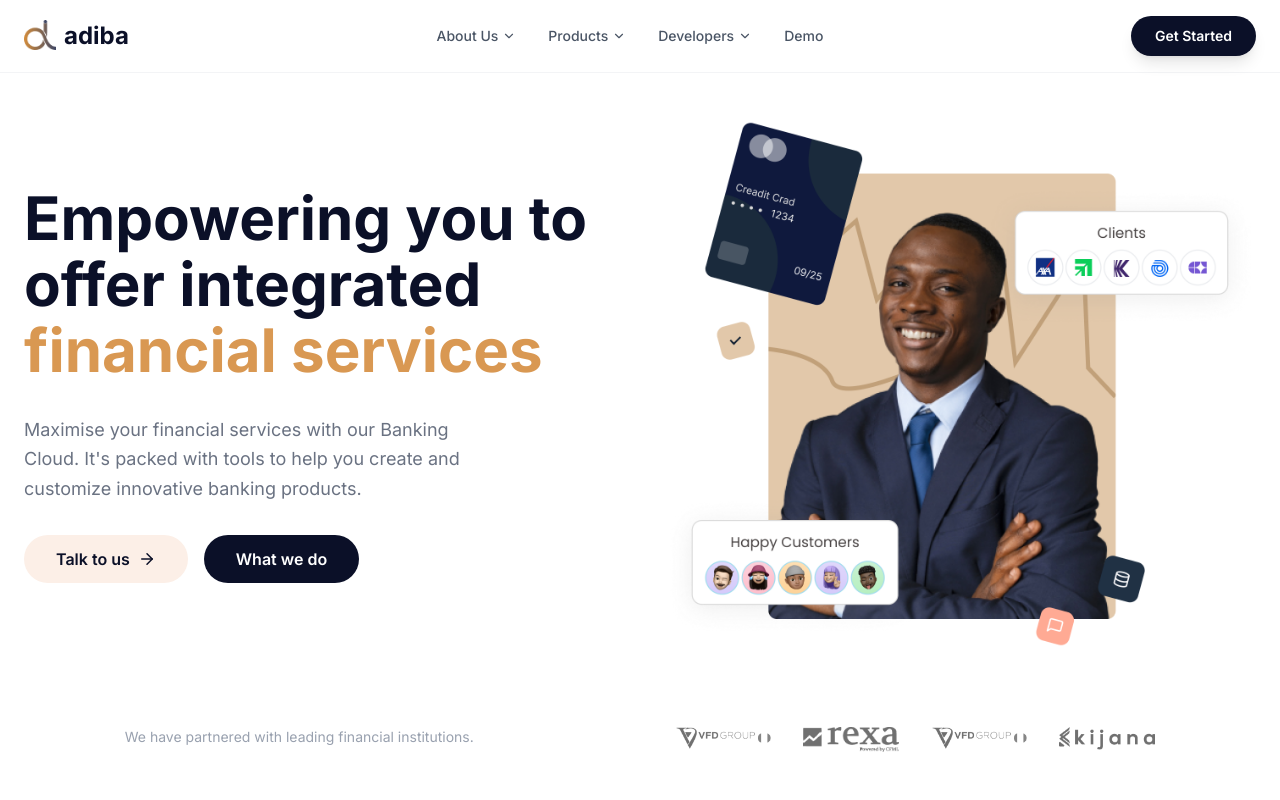
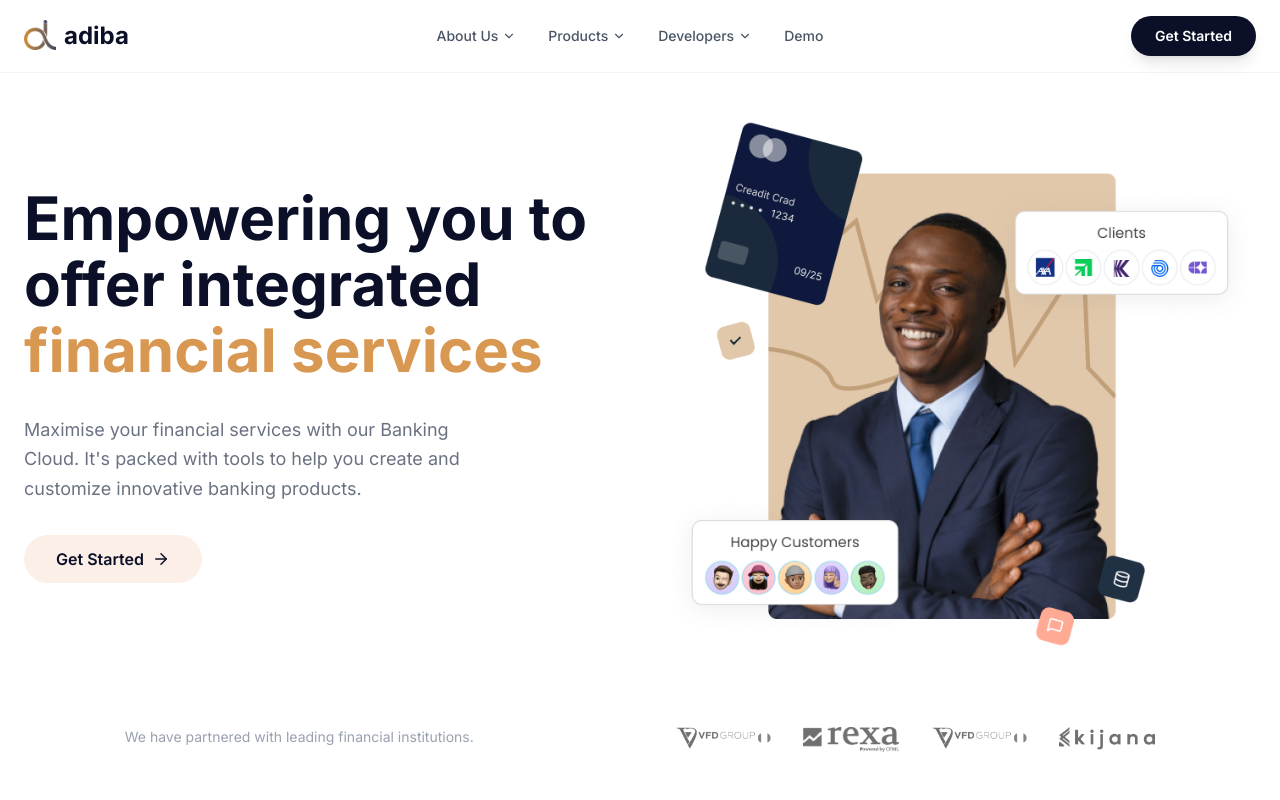
Before and after one commit to lanle05/adiba-landing, a React (Vite) app: page / in a window 1280 px wide. Shown: the top 800 px of the page. Built offline with nearby package versions, Linux system fonts and the light colour scheme.

Commit message:
CTA Buttons change

```diff
--- a/src/components/AboutUs.jsx
+++ b/src/components/AboutUs.jsx
@@ -41,7 +41,7 @@ const AboutUs = () => {
           </div>
 
           <button className="mt-4 bg-navy-900 text-white px-8 py-3 rounded-full flex items-center gap-2 hover:bg-navy-800 transition shadow-lg hover:shadow-xl">
-            Talk to us <ArrowRight size={16} />
+            Get Started <ArrowRight size={16} />
           </button>
         </div>
       </div>
--- a/src/components/Footer.jsx
+++ b/src/components/Footer.jsx
@@ -69,7 +69,7 @@ const Footer = () => {
             Start building your own banking service
           </h3>
           <button className="bg-navy-900 text-white px-8 py-3 rounded-full flex items-center gap-2">
-            Talk to us <ArrowRight size={16} />
+            Get Started <ArrowRight size={16} />
           </button>
         </div>
 
--- a/src/components/Hero.jsx
+++ b/src/components/Hero.jsx
@@ -18,10 +18,7 @@ const Hero = () => {
           </p>
           <div className="flex flex-wrap gap-4">
             <button className="px-8 py-3 bg-peach text-navy-900 font-semibold rounded-full hover:bg-orange-200 transition flex items-center gap-2">
-              Talk to us <ArrowRight size={18} />
-            </button>
-            <button className="px-8 py-3 bg-navy-900 text-white font-semibold rounded-full hover:bg-navy-800 transition">
-              What we do
+              Get Started <ArrowRight size={18} />
             </button>
           </div>
         </div>
```
